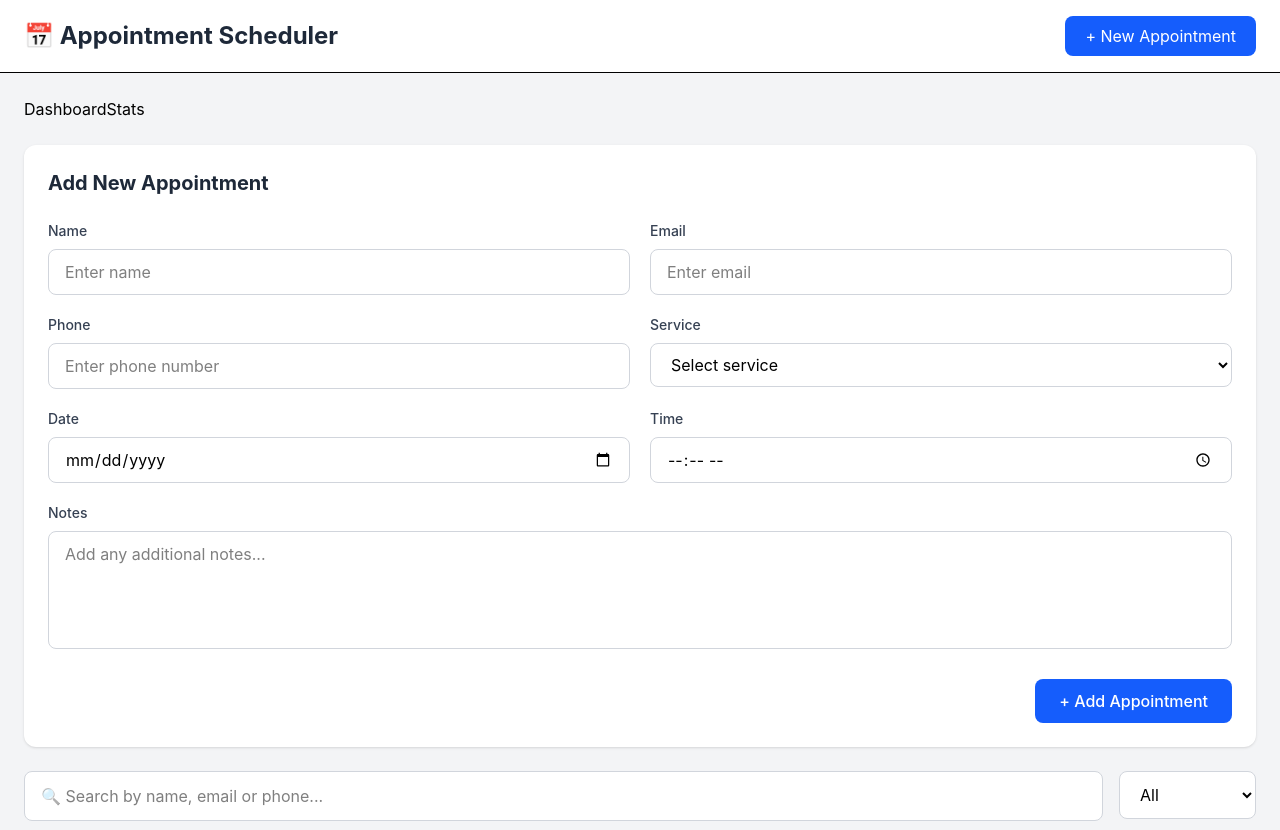
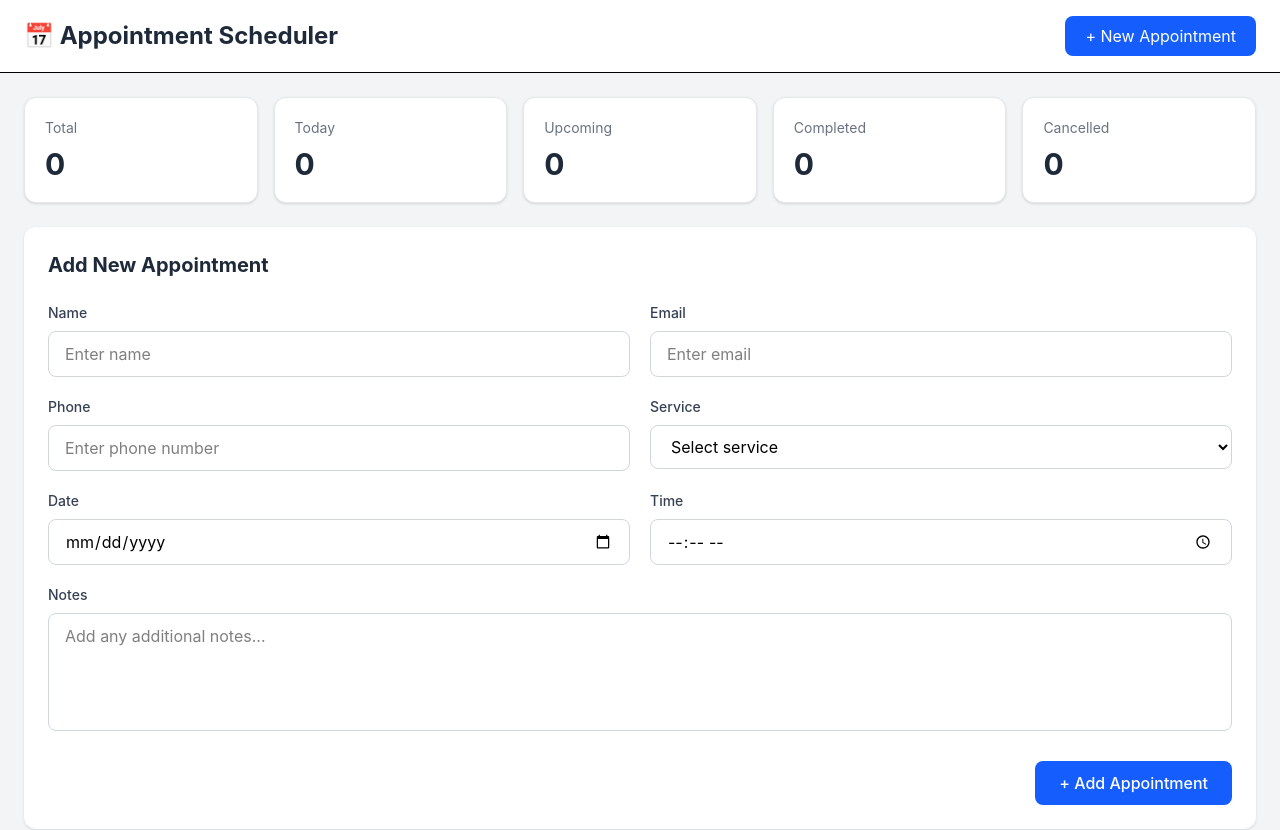
Before and after one commit to arifaslam2002/Appointment-Scheduler, a React (Vite) app: page / in a window 1280 px wide. Shown: the top 830 px of the page. Built offline with nearby package versions, Linux system fonts and the light colour scheme.

Commit message:
Add dashboard

```diff
--- a/src/components/DashboardStats.jsx
+++ b/src/components/DashboardStats.jsx
@@ -1,8 +1,67 @@
+const DashboardStats = ({ appointments }) => {
+  const total = appointments.length;
 
-const DashboardStats = () => {
+  const today = new Date();
+
+  const todayString = `${today.getFullYear()}-${String(
+    today.getMonth() + 1,
+  ).padStart(2, "0")}-${String(today.getDate()).padStart(2, "0")}`;
+
+  const todayCount = appointments.filter(
+    (appointment) => appointment.date === todayString,
+  ).length;
+
+  const upcomingCount = appointments.filter(
+    (appointment) => appointment.status === "Upcoming",
+  ).length;
+
+  const completedCount = appointments.filter(
+    (appointment) => appointment.status === "Completed",
+  ).length;
+
+  const cancelledCount = appointments.filter(
+    (appointment) => appointment.status === "Cancelled",
+  ).length;
+
+  const stats = [
+    {
+      title: "Total",
+      value: total,
+    },
+    {
+      title: "Today",
+      value: todayCount,
+    },
+    {
+      title: "Upcoming",
+      value: upcomingCount,
+    },
+    {
+      title: "Completed",
+      value: completedCount,
+    },
+    {
+      title: "Cancelled",
+      value: cancelledCount,
+    },
+  ];
+
   return (
-    <div>DashboardStats</div>
-  )
-}
+    <div className="grid grid-cols-1 sm:grid-cols-2 lg:grid-cols-5 gap-4">
+      {stats.map((stat) => (
+        <div
+          key={stat.title}
+          className="bg-white rounded-xl shadow-sm border border-gray-200 p-5"
+        >
+          <p className="text-sm text-gray-500">{stat.title}</p>
 
-export default DashboardStats
+          <h2 className="text-3xl font-bold text-gray-800 mt-2">
+            {stat.value}
+          </h2>
+        </div>
+      ))}
+    </div>
+  );
+};
+
+export default DashboardStats;
```
